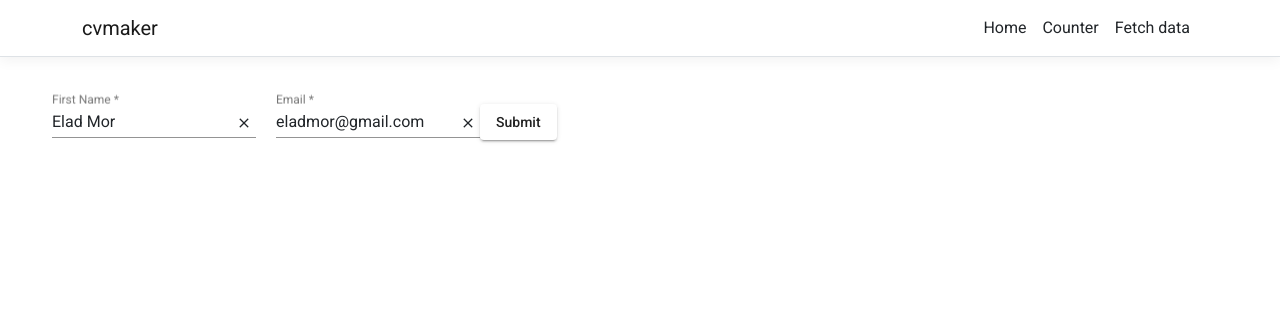
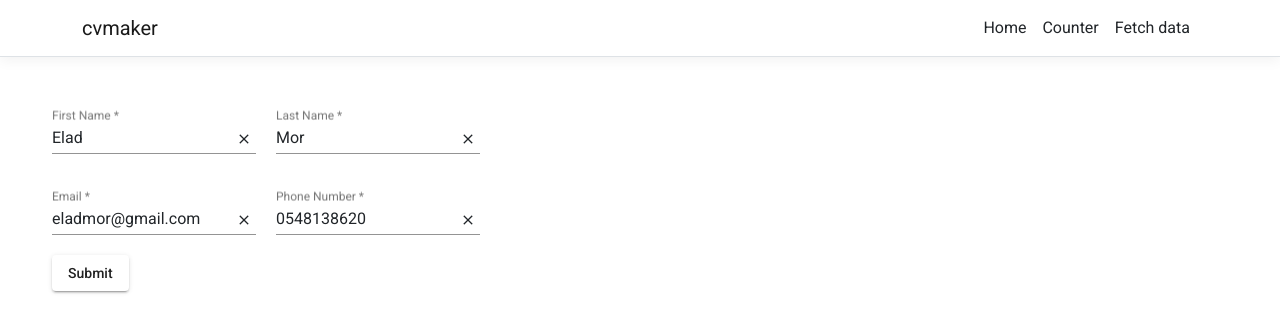
Before and after one commit to RomanKhananaev/cvmaker, an Angular app in the folder ClientApp/: page / in a window 1280 px wide. Shown: the top 332 px of the page. Built offline with nearby package versions, Linux system fonts and the light colour scheme.

Commit message:
split the full name fix the email validator fix the clear button 21.2.2023

```diff
--- a/ClientApp/src/app/home/home.component.html
+++ b/ClientApp/src/app/home/home.component.html
@@ -7,16 +7,32 @@
         <form [formGroup]="form" (ngSubmit)="save(form)">
           <mat-form-field class="example-form-field">
             <mat-label>First Name</mat-label>
-            <input matInput type="text" formControlName="name" [errorStateMatcher]="matcher">
-            <button *ngIf="form.controls.name.value != ''
+            <input matInput type="text" formControlName="fName" [errorStateMatcher]="matcher">
+            <button *ngIf="form.controls.fName.value != ''
                     " matSuffix mat-icon-button aria-label="Clear"
-                    (click)="clear('name')">
+                    (click)="clear('fName')">
               <mat-icon>close</mat-icon>
             </button>
-            <mat-error *ngIf="form.controls.name.errors?.hasOwnProperty('minlength')">
-              Plaese enter more than 4 alphabetic characters
+            <mat-error *ngIf="form.controls.fName.errors?.hasOwnProperty('minlength')">
+              Plaese enter more than 2 alphabetic characters
             </mat-error>
-            <mat-error *ngIf="form.controls.name.errors?.hasOwnProperty('pattern')">
+            <mat-error *ngIf="form.controls.fName.errors?.hasOwnProperty('pattern')">
+              Plaese enter only alphabetic characters
+            </mat-error>
+          </mat-form-field>
+
+          <mat-form-field class="example-form-field">
+            <mat-label>Last Name</mat-label>
+            <input matInput type="text" formControlName="lName" [errorStateMatcher]="matcher">
+            <button *ngIf="form.controls.lName.value != ''
+                    " matSuffix mat-icon-button aria-label="Clear"
+                    (click)="clear('lName')">
+              <mat-icon>close</mat-icon>
+            </button>
+            <mat-error *ngIf="form.controls.lName.errors?.hasOwnProperty('minlength')">
+              Plaese enter more than 2 alphabetic characters
+            </mat-error>
+            <mat-error *ngIf="form.controls.lName.errors?.hasOwnProperty('pattern')">
               Plaese enter only alphabetic characters
             </mat-error>
           </mat-form-field>
@@ -29,15 +45,31 @@
                     (click)="clear('mail')">
               <mat-icon>close</mat-icon>
             </button>
-            <mat-error *ngIf="form.controls.name.errors?.hasOwnProperty('minlength')">
+            <mat-error *ngIf="form.status == 'INVALID'">
+              Plaese enter a valid mail
+            </mat-error>
+
+          </mat-form-field>
+
+          <mat-form-field class="example-form-field">
+            <mat-label>Phone Number</mat-label>
+            <input matInput type="text" formControlName="phoneNumber" [errorStateMatcher]="matcher">
+            <button *ngIf="form.controls.phoneNumber.value != ''
+                    " matSuffix mat-icon-button aria-label="Clear"
+                    (click)="clear('phoneNumber')">
+              <mat-icon>close</mat-icon>
+            </button>
+            <mat-error *ngIf="form.controls.phoneNumber.errors?.hasOwnProperty('minlength')">
               Plaese enter more than 4 alphabetic characters
             </mat-error>
-            <mat-error *ngIf="form.controls.name.errors?.hasOwnProperty('pattern')">
+            <mat-error *ngIf="form.controls.phoneNumber.errors?.hasOwnProperty('pattern')">
               Plaese enter only alphabetic characters
             </mat-error>
           </mat-form-field>
 
-          <button mat-raised-button type="submit">
+
+          <br />
+          <button id="submitButton" mat-raised-button type="submit">
             Submit
           </button>
         </form>
--- a/ClientApp/src/app/home/home.component.ts
+++ b/ClientApp/src/app/home/home.component.ts
@@ -14,7 +14,6 @@ export class MyErrorStateMatcher implements ErrorStateMatcher {
   templateUrl: './home.component.html',
 })
 
-
 export class HomeComponent {
   form!: FormGroup;
 
@@ -26,8 +25,11 @@ export class HomeComponent {
 
   ngOnInit() {
     this.form = this.fb.group({
-      name: ["Elad Mor", [Validators.required, Validators.pattern('[a-zA-Z ]*'), Validators.minLength(5)]],
-      mail: ["eladmor@gmail.com", [Validators.required, Validators.email]]
+      fName: ["Elad", [Validators.required, Validators.pattern('[a-zA-Z ]*'), Validators.minLength(2)]],
+      lName: ["Mor", [Validators.required, Validators.pattern('[a-zA-Z ]*'), Validators.minLength(2)]],
+      mail: ["eladmor@gmail.com", [Validators.required, Validators.email, Validators.pattern("^[a-z0-9._%+-]+@[a-z0-9.-]+\\.[a-z]{2,4}$")]],
+      phoneNumber: ["0548138620", [Validators.required, Validators.pattern('[0123456789]*'),
+      Validators.minLength(10)]]
     });
   }
 
@@ -35,8 +37,10 @@ export class HomeComponent {
     console.log("Form: ", form);
   }
 
-  clear(conrolName: any) {
-    this.form.reset(conrolName);
+  clear(controlName: any) {
+    console.log("Control Name: ", controlName);
+    this.form.patchValue({
+      [controlName]: ""
+    });
   }
-
 }
--- a/ClientApp/src/styles.css
+++ b/ClientApp/src/styles.css
@@ -64,9 +64,14 @@ body { margin: 0; font-family: Roboto, "Helvetica Neue", sans-serif; }
 .example-form-field{
     margin-left:20px;
 }
+
+#submitButton {
+  margin-left: 20px;
+}
+
 #email {
   margin-left: 20px;
-  margin-top:0px;
+  margin-top: 0px;
 }
 
 #icon {
@@ -75,3 +80,8 @@ body { margin: 0; font-family: Roboto, "Helvetica Neue", sans-serif; }
   font-size: 15px;
   text-align: center;
 }
+
+.mat-form-field-infix {
+  padding: 0.5em 0;
+  border-top: 1.85em solid transparent;
+}
```
